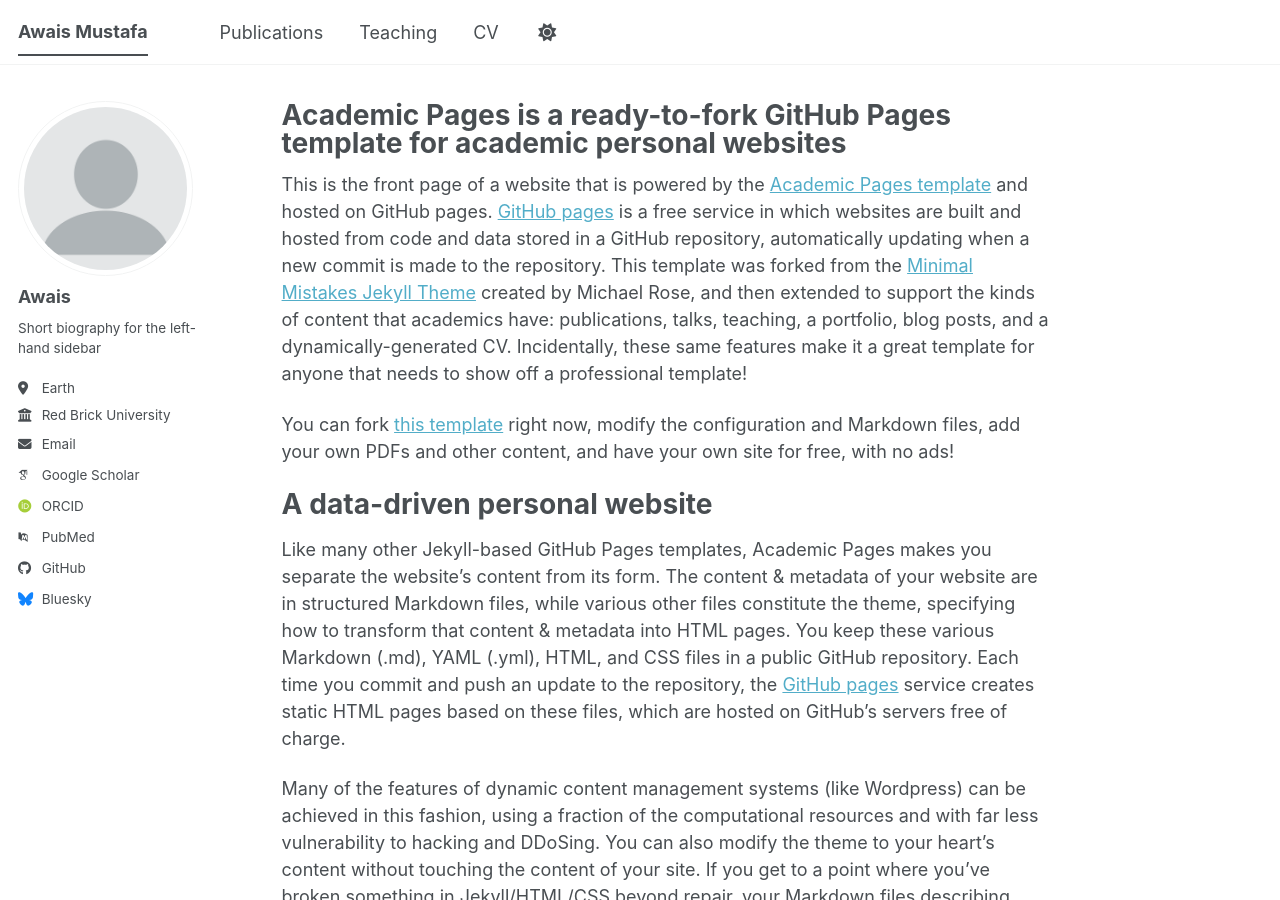
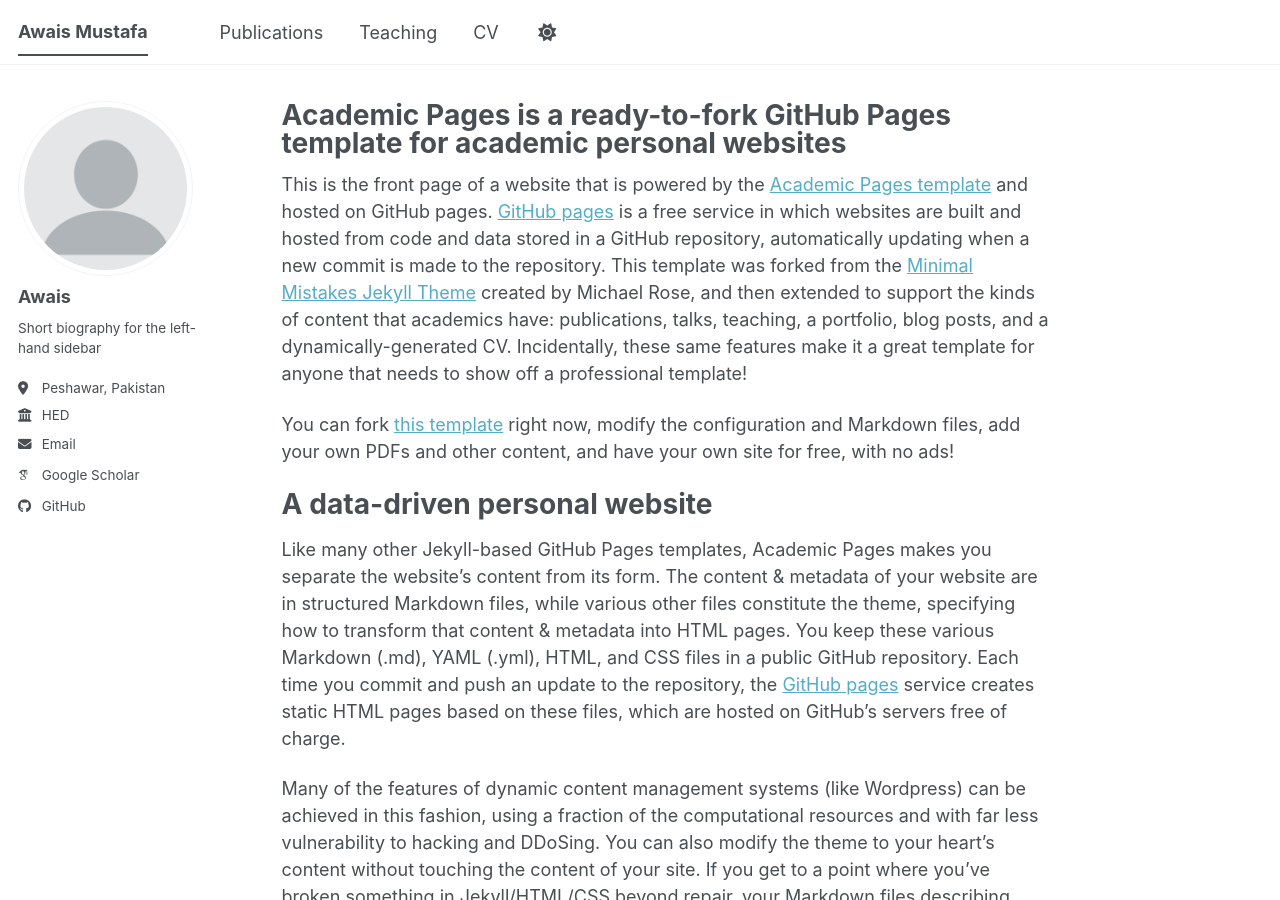
Before and after one commit to awais-mustafa/awais-mustafa.github.io, a Jekyll site: the page built from _pages/about.md, in a window 1280 px wide and 900 px high. Built offline with Jekyll 4.4.1, drawn with Linux system fonts in a browser that asks for light colours; some web fonts are replaced; a script bundle is joined from its source files by our own code; library files that are not in the unit come from our copies.

Commit message:
Update _config.yml

```diff
--- a/_config.yml
+++ b/_config.yml
@@ -13,7 +13,7 @@
 title_separator          : "-"
 name                     : &name "Your Name"
 description              : &description "Awais academic portfolio"   # Update this with a general description of your site, this is the default if not overridden by a page
-url                      : https://academicpages.github.io # The base hostname & protocol for your site e.g. "https://[your GitHub username].github.io",
+url                      : https://awais-mustafa.github.io # The base hostname & protocol for your site e.g. "https://[your GitHub username].github.io",
                                                            # or if you already have some other page hosted on Github then use "https://[your GitHub username].github.io/[Your Repo Name]"
 baseurl                  : "" # the subpath of your site, e.g. "/blog"
 repository               : "https://awais-mustafa.github.io/"
@@ -27,8 +27,8 @@
   name             : "Awais"
   pronouns         : # example: "she/her"
   bio              : "Short biography for the left-hand sidebar"
-  location         : "Earth"
-  employer         : "Red Brick University"
+  location         : "Peshawar, Pakistan"
+  employer         : "HED"
   uri              : # URL
   email            : "none@example.org"
 
@@ -38,10 +38,10 @@
   googlescholar    : "https://scholar.google.com/citations?user=PS_CX0AAAAAJ"
   inspire-hep      : # URL
   impactstory      : # URL
-  orcid            : "https://orcid.org/yourorcidurl"
+  orcid            : # URL
   semantic         : # URL
   ssrn             : # URL
-  pubmed           : "https://www.ncbi.nlm.nih.gov/pubmed/?term=john+snow"
+  pubmed           : # URL
   researchgate     : # URL
   scopus           : # URL
   zotero           : # URL
@@ -57,7 +57,7 @@
 
   # Social media
   artstation       : # Username
-  bluesky          : "bsky.app" # Replace this with you Bluesky username
+  bluesky          : # Replace this with you Bluesky username
   facebook         : # Username
   flickr           : # Username
   foursquare       : # Username
```
